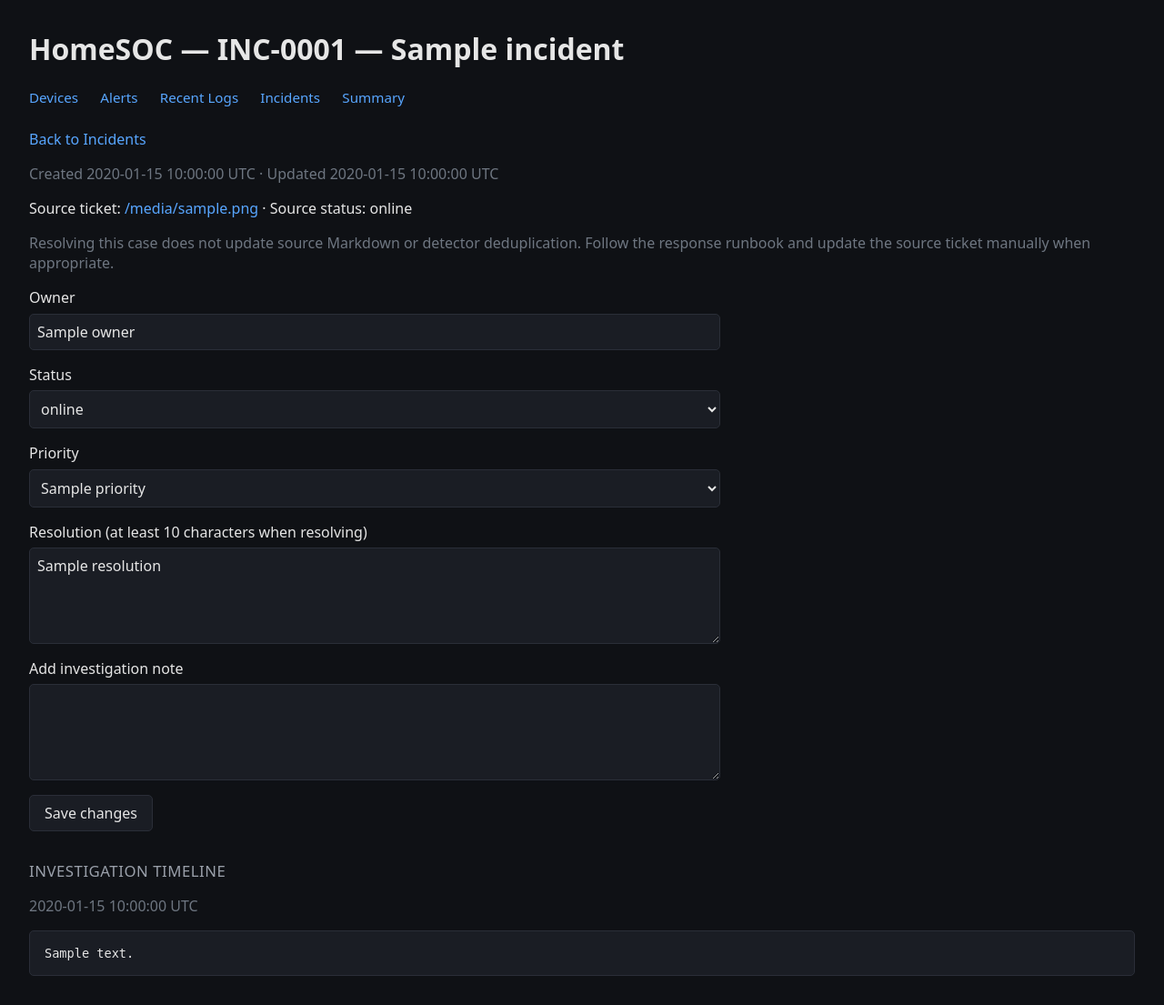
After one commit to BrandonHarrison2002/homesoc, a Flask app: template dashboard/templates/incident.html in a window 1280 px wide. The commit adds this page. Shown: the whole page at 91% size. Run offline with Flask 3, Linux system fonts and the light colour scheme; the template is opened without the code that fills it: most values are stand-ins (such as "Sample title", 1, 10 or a date in 2020); some libraries are stand-ins or nearby versions.

Commit message:
Create incidents only on save and theme incident buttons

```diff
--- a/dashboard/app.py
+++ b/dashboard/app.py
@@ -2,11 +2,19 @@
 """HomeSOC dashboard — device inventory, alerts, summary."""
 
 import sqlite3
+import secrets
 from pathlib import Path
 
-from flask import Flask, abort, render_template, request
+from flask import Flask, abort, redirect, render_template, request, session, url_for
+
+try:
+    from . import incidents as incident_store
+except ImportError:
+    import incidents as incident_store
 
 app = Flask(__name__)
+app.secret_key = incident_store.get_session_key()
+app.config.update(SESSION_COOKIE_HTTPONLY=True, SESSION_COOKIE_SAMESITE="Strict", MAX_CONTENT_LENGTH=32768)
 
 PROJECT_ROOT = Path(__file__).resolve().parent.parent
 DB_PATH = PROJECT_ROOT / "db" / "homesoc.db"
@@ -238,6 +246,34 @@ def get_runbook_sources():
     }
 
 
+def csrf_token():
+    """Require the form token issued to this browser session."""
+    if "csrf_token" not in session:
+        session["csrf_token"] = secrets.token_hex(32)
+    return session["csrf_token"]
+
+
+def check_incident_form():
+    expected = session.get("csrf_token", "")
+    supplied = request.form.get("csrf_token", "")
+    if not expected or not secrets.compare_digest(expected.encode(), supplied.encode()):
+        abort(403, description="Form token expired or missing. Reload the page and retry.")
+
+
+def incident_page(incident_id, error="", submitted=None):
+    incident, notes = incident_store.get_incident(incident_id)
+    if incident is None:
+        abort(404)
+    source = next((alert for alert in get_alerts()
+                   if alert["filename"] == incident["alert_filename"]), None)
+    return render_template(
+        "incident.html", incident=incident, notes=notes, source=source,
+        values=submitted or incident, error=error,
+        statuses=incident_store.STATUSES, priorities=incident_store.PRIORITIES,
+        csrf_token=csrf_token(), active="incidents",
+    )
+
+
 # routes
 @app.route("/")
 def home():
@@ -321,7 +357,7 @@ def alert_detail(filename):
         "alert_detail.html", filename=filename, metadata=metadata,
         text=text, truncated=truncated, runbook_reference=runbook_reference,
         runbook_text=runbook_text, runbook_truncated=runbook_truncated,
-        runbook_error=runbook_error, active="alerts",
+        runbook_error=runbook_error, csrf_token=csrf_token(), active="alerts",
     )
 
 
@@ -349,6 +385,80 @@ def logs():
     )
 
 
+@app.route("/incidents")
+def incidents():
+    all_incidents = incident_store.list_incidents()
+    status = request.args.get("status", "all")
+    if status not in incident_store.STATUSES:
+        status = "all"
+    rows = [row for row in all_incidents if status == "all" or row["status"] == status]
+    return render_template(
+        "incidents.html", incidents=rows, status_filter=status,
+        statuses=incident_store.STATUSES, total=len(all_incidents),
+        active_count=sum(row["status"] != "Resolved" for row in all_incidents),
+        active="incidents",
+    )
+
+
+@app.route("/incidents/from-alert/<filename>", methods=["GET", "POST"])
+def create_incident(filename):
+    if request.method == "POST":
+        check_incident_form()
+    source = next((alert for alert in get_alerts() if alert["filename"] == filename), None)
+    if source is None:
+        abort(404)
+    # Use the same guarded preview as the existing alert-evidence view.
+    ticket = ALERTS_DIR / filename
+    if ticket.is_symlink() or ticket.resolve().parent != ALERTS_DIR.resolve():
+        abort(404)
+    try:
+        text, _ = read_markdown_text(ticket)
+    except OSError:
+        abort(403)
+    title = next((line[2:].strip() for line in text.splitlines() if line.startswith("# ")), filename)[:200] or filename
+    priority = source.get("severity", "low")
+    if priority not in incident_store.PRIORITIES:
+        priority = "low"
+    existing = next((case for case in incident_store.list_incidents()
+                     if case["alert_filename"] == filename), None)
+    if existing:
+        return redirect(url_for("incident_detail", incident_id=existing["id"]))
+    values = dict(status="Open", priority=priority, owner="", resolution="", note="")
+    error = ""
+    if request.method == "POST":
+        values = {field: request.form.get(field, values[field]).strip() for field in values}
+        try:
+            incident_id = incident_store.get_or_create_incident(filename, title, **values)
+        except ValueError as invalid:
+            error = str(invalid)
+        else:
+            return redirect(url_for("incident_detail", incident_id=incident_id))
+    return render_template(
+        "incident_new.html", filename=filename, title=title, values=values, error=error,
+        statuses=incident_store.STATUSES, priorities=incident_store.PRIORITIES,
+        csrf_token=csrf_token(), active="incidents",
+    ), (400 if error else 200)
+
+
+@app.route("/incidents/<int:incident_id>")
+def incident_detail(incident_id):
+    return incident_page(incident_id)
+
+
+@app.route("/incidents/<int:incident_id>/update", methods=["POST"])
+def save_incident(incident_id):
+    check_incident_form()
+    submitted = {field: request.form.get(field, "").strip()
+                 for field in ("status", "priority", "owner", "resolution", "note")}
+    try:
+        incident_store.update_incident(incident_id, **submitted)
+    except LookupError:
+        abort(404)
+    except ValueError as error:
+        return incident_page(incident_id, error=str(error), submitted=submitted), 400
+    return redirect(url_for("incident_detail", incident_id=incident_id))
+
+
 @app.route("/summary")
 def summary():
     return render_template("summary.html", s=get_summary(), window=ONLINE_WINDOW_MIN, active="summary")
--- a/dashboard/templates/alert_detail.html
+++ b/dashboard/templates/alert_detail.html
@@ -14,6 +14,9 @@
       <tr><th scope="row">Asset MAC</th><td>{{ metadata.get('asset_mac', '-') }}</td></tr>
     </tbody>
   </table>
+  <p><a class="button" href="{{ url_for('create_incident', filename=filename) }}">Prepare / open incident</a></p>
+  <p class="muted">For a new case, this opens an unsaved form. Only Save new incident creates the record. Existing cases open directly.</p>
+  <p class="muted">Incident workflow is separate from this source ticket. Resolving a case does not change detector status or deduplication.</p>
   <h2>Source ticket and evidence</h2>
   {% if truncated %}<p class="empty">Preview limited to the first 131,072 characters. Read the source file for the full ticket.</p>{% endif %}
   <pre class="log-lines">{{ text }}</pre>
--- a/dashboard/templates/base.html
+++ b/dashboard/templates/base.html
@@ -36,6 +36,13 @@
     .device-link:hover { text-decoration: underline; }
     .host-notes { white-space: pre-wrap; }
     .log-lines { background: #1a1d24; border: 1px solid #2a2e38; border-radius: 5px; padding: 1rem; white-space: pre-wrap; overflow-wrap: anywhere; font-size: 0.85rem; }
+    .incident-form { max-width: 760px; }
+    .incident-form label { display: block; margin: 1rem 0; }
+    .incident-form input, .incident-form select, .incident-form textarea { display: block; box-sizing: border-box; width: 100%; font: inherit; padding: 0.5rem; margin-top: 0.4rem; border: 1px solid #2a2e38; border-radius: 5px; background: #1a1d24; color: #e6e6e6; }
+    button, .button { display: inline-block; font: inherit; padding: 0.5rem 1rem; border: 1px solid #2a2e38; border-radius: 5px; background: #1a1d24; color: #e6e6e6; cursor: pointer; text-decoration: none; }
+    button:hover, .button:hover { background: #2a2e38; }
+    button:focus-visible, .button:focus-visible { outline: 2px solid #58a6ff; outline-offset: 2px; }
+    .form-error { color: #ff7b72; }
     .sev-low { color: #d29922; }
     .sev-medium { color: #ff7b72; }
     .sev-high { color: #ff7b72; font-weight: 700; }
@@ -48,6 +55,7 @@
     <a href="/"{% if active == 'devices' %} class="active"{% endif %}>Devices</a>
     <a href="/alerts"{% if active == 'alerts' %} class="active"{% endif %}>Alerts</a>
     <a href="/logs"{% if active == 'logs' %} class="active"{% endif %}>Recent Logs</a>
+    <a href="/incidents"{% if active == 'incidents' %} class="active"{% endif %}>Incidents</a>
     <a href="/summary"{% if active == 'summary' %} class="active"{% endif %}>Summary</a>
   </nav>
 
--- /dev/null
+++ b/dashboard/templates/incident.html
@@ -0,0 +1,30 @@
+{% extends "base.html" %}
+{% block title %}INC-{{ '%04d'|format(incident['id']) }}{% endblock %}
+{% block heading %}INC-{{ '%04d'|format(incident['id']) }} — {{ incident['title'] }}{% endblock %}
+{% block content %}
+  <p><a class="device-link" href="{{ url_for('incidents') }}">Back to Incidents</a></p>
+  <p class="muted">Created {{ incident['created_at'] }} UTC · Updated {{ incident['updated_at'] }} UTC</p>
+  {% if source %}
+  <p>Source ticket: <a class="device-link" href="{{ url_for('alert_detail', filename=incident['alert_filename']) }}">{{ incident['alert_filename'] }}</a> · Source status: {{ source.get('status', 'unknown') }}</p>
+  {% else %}
+  <p class="empty">Source ticket {{ incident['alert_filename'] }} is no longer available. The incident record is retained.</p>
+  {% endif %}
+  <p class="muted">Resolving this case does not update source Markdown or detector deduplication. Follow the response runbook and update the source ticket manually when appropriate.</p>
+  {% if error %}<p class="form-error" role="alert">{{ error }}</p>{% endif %}
+  <form class="incident-form" method="post" action="{{ url_for('save_incident', incident_id=incident['id']) }}">
+    <input type="hidden" name="csrf_token" value="{{ csrf_token }}">
+    <label>Owner<input name="owner" maxlength="80" value="{{ values['owner'] }}" placeholder="Name or unassigned"></label>
+    <label>Status<select name="status">{% for status in statuses %}<option value="{{ status }}"{% if values['status'] == status %} selected{% endif %}>{{ status }}</option>{% endfor %}</select></label>
+    <label>Priority<select name="priority">{% for priority in priorities %}<option value="{{ priority }}"{% if values['priority'] == priority %} selected{% endif %}>{{ priority }}</option>{% endfor %}</select></label>
+    <label>Resolution (at least 10 characters when resolving)<textarea name="resolution" rows="4" maxlength="4000">{{ values['resolution'] }}</textarea></label>
+    <label>Add investigation note<textarea name="note" rows="4" maxlength="4000">{{ values.get('note', '') if values is mapping else '' }}</textarea></label>
+    <button type="submit">Save changes</button>
+  </form>
+  <h2>Investigation timeline</h2>
+  {% for note in notes %}
+  <p class="muted">{{ note['created_at'] }} UTC</p>
+  <pre class="log-lines">{{ note['body'] }}</pre>
+  {% else %}
+  <p class="empty">No investigation notes yet.</p>
+  {% endfor %}
+{% endblock %}
```
Also changed, not shown: dashboard/incidents.py (added, +132 -0 lines), dashboard/templates/incident_new.html (added, +19 -0 lines), dashboard/tests/test_incidents.py (added, +119 -0 lines).
